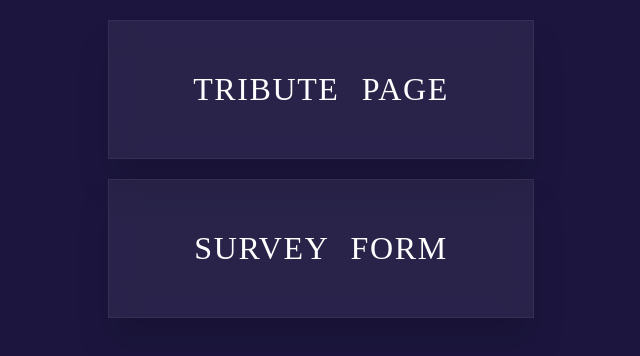
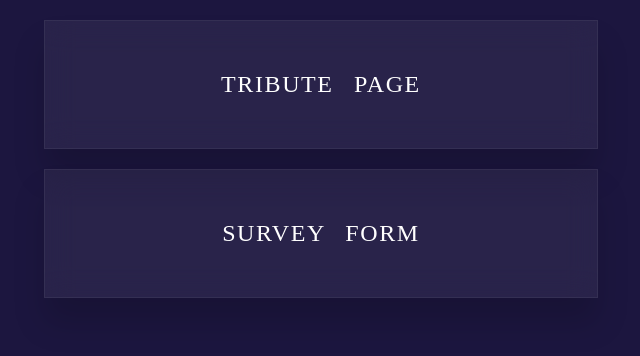
Before and after one commit to anki0199/freeCodeCamp-Responsive-Web-Design-Projects, a plain HTML site: page index.html in a window 1280 px wide. Shown: the whole page, without its empty margins (319-959 px from the left). Drawn offline with Linux system fonts and the light colour scheme.

Commit message:
changed font size

```diff
--- a/style.css
+++ b/style.css
@@ -1,16 +1,15 @@
-*{
+* {
   padding: 0;
   margin: 0;
 }
-body{
+body {
   background-color: rgb(28, 22, 63);
   display: flex;
   justify-content: center;
 }
 
-
-.container div{
-    width: 30vw;
+.container div {
+  width: 40vw;
   padding: 50px 20px;
   text-align: center;
   margin: 20px;
@@ -19,10 +18,10 @@ body{
   box-shadow: 0 25px 30px rgba(0, 0, 0, 0.15);
   backdrop-filter: blur(15px);
 }
-a{
+a {
   text-decoration: none;
   color: #ffffff;
-    font-size: 2rem;
+  font-size: 1.5rem;
   text-transform: uppercase;
   word-spacing: 0.8rem;
   letter-spacing: 0.1rem;
```
Lines whose indentation alone changed are shown as unchanged.
